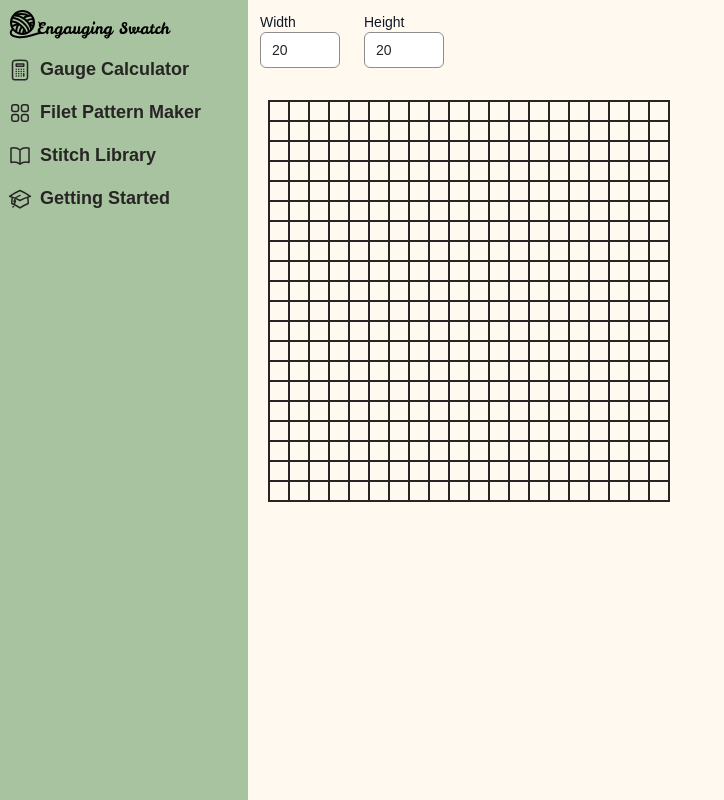
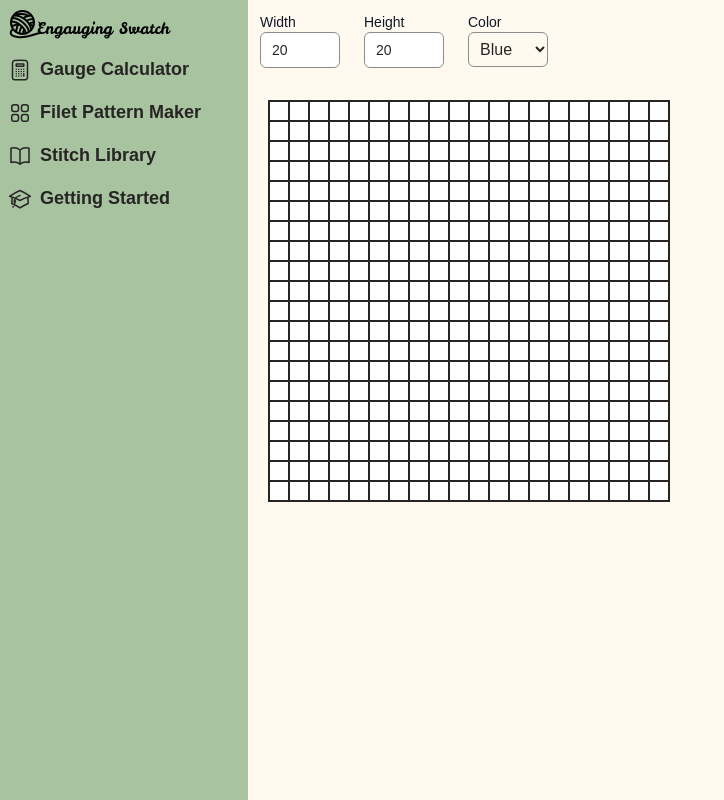
Before and after one commit to jmy-kellogg/engauging-swatch, a Next.js app: page /filet in a window 1280 px wide. Shown: the whole page, without its empty margins (0-724 px from the left). Built offline with nearby package versions, Linux system fonts and the light colour scheme.

Commit message:
add cell colors

```diff
--- /dev/null
+++ b/src/app/filet/components/cell.tsx
@@ -0,0 +1,28 @@
+"use client";
+import { useState } from "react";
+
+interface Props {
+  color: string;
+  row: number;
+  column: number;
+}
+
+export default function Cell({ row, column, color }: Props) {
+  const cellKey = `cell-${row}-${column}`;
+  const [active, setActive] = useState(() => {
+    const isActive = localStorage.getItem(cellKey);
+    return isActive ? JSON.parse(isActive) : false;
+  });
+
+  return (
+    <div
+      className={`w-5 h-5 border hover:cursor-pointer ${
+        active ? color : "bg-white"
+      }`}
+      onClick={() => {
+        localStorage.setItem(cellKey, `${!active}`);
+        setActive(!active);
+      }}
+    ></div>
+  );
+}
--- a/src/app/filet/page.tsx
+++ b/src/app/filet/page.tsx
@@ -1,9 +1,11 @@
 "use client";
 import { useState } from "react";
+import Cell from "./components/cell";
 
 export default function Filet() {
   const [rows, setRows] = useState<number>(20);
   const [columns, setColumns] = useState<number>(20);
+  const [cellColor, setCellColor] = useState("bg-sky-500");
 
   const arrayFromNum = (num: number) => {
     return Array.from({ length: num }, (v, i) => i);
@@ -42,12 +44,36 @@ export default function Filet() {
             className="rounded-md bg-white px-3 py-1.5 text-base outline-1 -outline-offset-1 outline-espresso-300 placeholder:text-gray-400 focus:outline-2 focus:-outline-offset-2 focus:outline-sky-500 sm:text-sm/6 dark:text-espresso-100 dark:bg-espresso"
           />
         </div>
+        <div className="flex flex-col m-3 w-20">
+          <label
+            htmlFor="color"
+            className="text-sm font-medium text-gray-900 dark:text-espresso-100"
+          >
+            Color
+          </label>
+          <select
+            id="color"
+            name="color"
+            onChange={(e) => setCellColor(e.target.value)}
+            className="rounded-md p-2 text-base outline-1 -outline-offset-1 outline-espresso-300"
+          >
+            <option value="bg-sky-500">Blue</option>
+            <option value="bg-red-500">Red</option>
+            <option value="bg-green-500">Green</option>
+            <option value="bg-purple-500">Purple</option>
+          </select>
+        </div>
       </div>
       <div className="border m-5 w-max">
         {arrayFromNum(rows).map((r) => (
           <div key={`row-${r}`} className="flex">
             {arrayFromNum(columns).map((c) => (
-              <div key={`cell-${r}-${c}`} className="w-5 h-5 border"></div>
+              <Cell
+                key={`cell-${r}-${c}`}
+                color={cellColor}
+                row={r}
+                column={c}
+              />
             ))}
           </div>
         ))}
```
